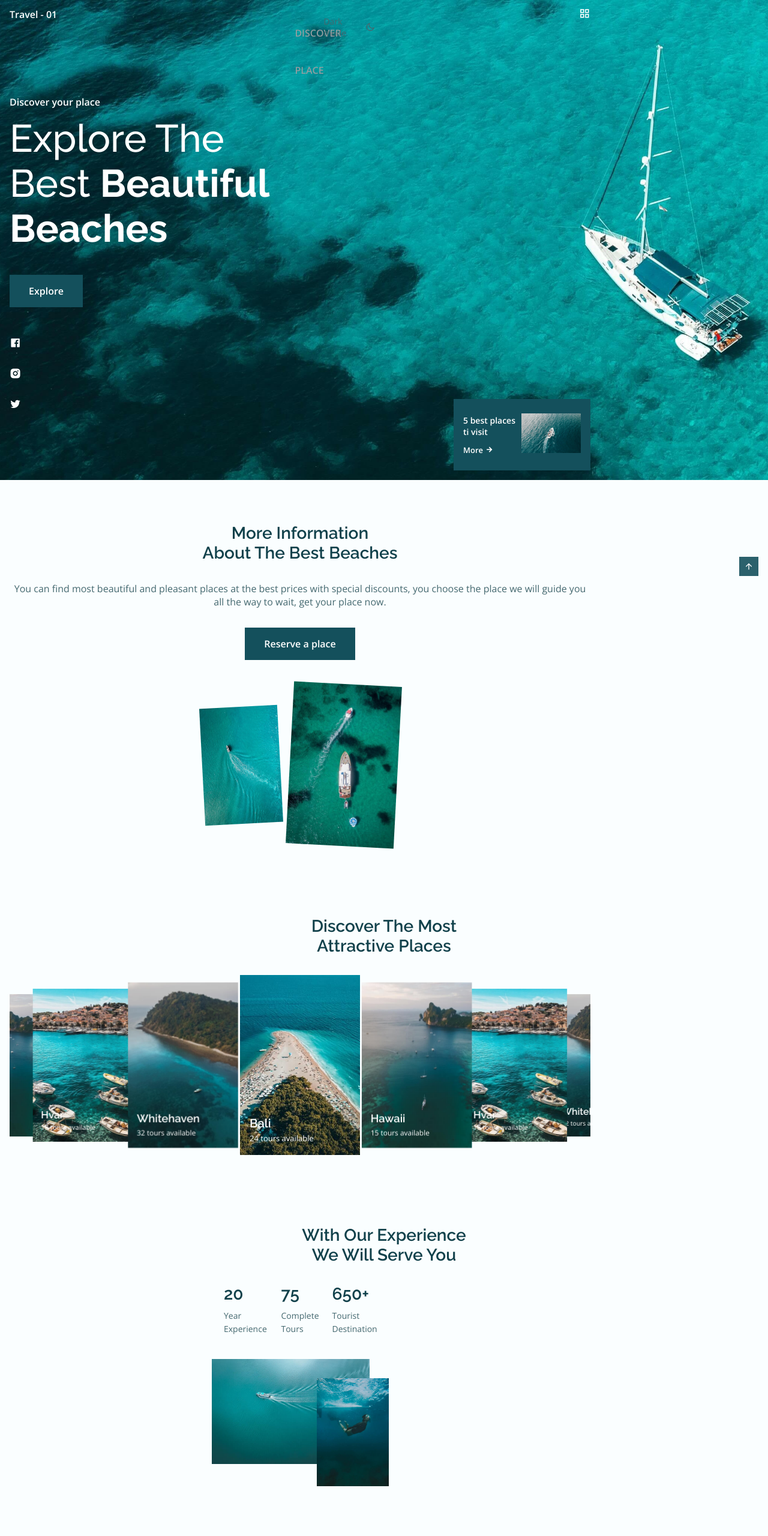
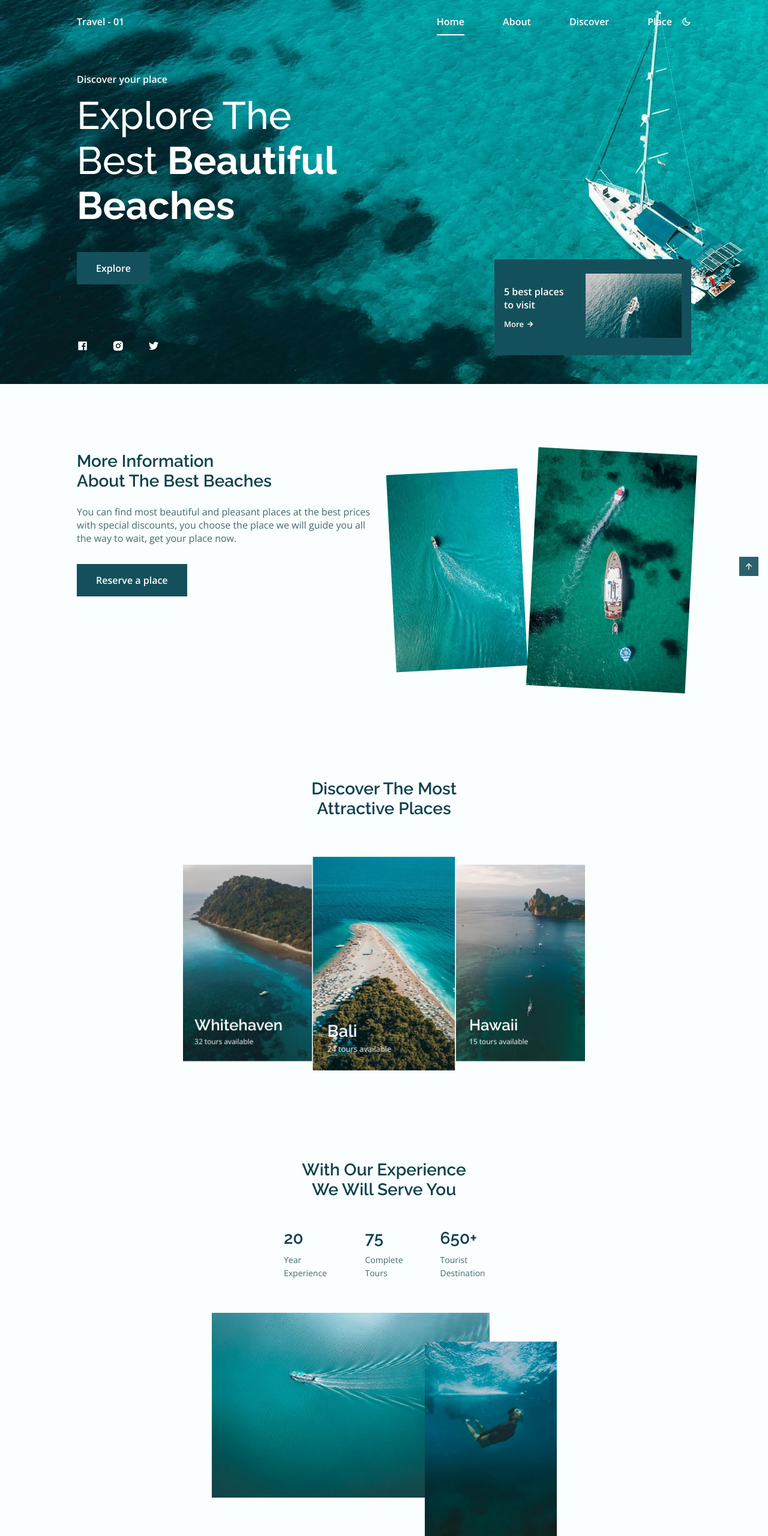
Before and after one commit to freetimezp/js-travel-01, a plain HTML site: page index.html in a window 1280 px wide. Shown: the top 2560 px of the page at 60% size. Drawn offline with nearby package versions, Linux system fonts and the light colour scheme.

Commit message:
15. js-travel-01. Responsive view.

```diff
--- a/assets/css/styles.css
+++ b/assets/css/styles.css
@@ -818,12 +818,273 @@ input {
 
 /*=============== MEDIA QUERIES ===============*/
 /* For small devices */
+@media screen and (max-width: 340px) {
+    .home__info {
+        width: 190px;
+        padding: 0.5rem;
+    }
 
+    .place__container {
+        grid-template-columns: max-content;
+        justify-content: center;
+    }
+
+    .experience__img,
+    .video__container {
+        padding: 0;
+    }
+
+    .experience__content {
+        padding: 0;
+    }
+
+    .experience__overlay:nth-child(1) {
+        width: 190px;
+    }
+
+    .experience__overlay:nth-child(2) {
+        width: 80px;
+    }
+}
 
 /* For medium devices */
+@media screen and (min-width: 568px) {
+    .video__container {
+        display: grid;
+        grid-template-columns: 0.6fr;
+        justify-content: center;
+    }
 
+    .place__container {
+        grid-template-columns: repeat(3, max-content);
+    }
+
+    .subscribe__form {
+        width: 470px;
+        margin: 0 auto;
+    }
+}
+
+@media screen and (min-width: 768px) {
+    body {
+        margin: 0;
+    }
+
+    .nav {
+        height: calc(var(--header-height) + 1.5rem);
+    }
+    .nav__link {
+        color: var(--white-color);
+        text-transform: initial;
+    }
+    .nav__link:hover {
+        color: var(--white-color);
+    }
+    .nav__dark {
+        position: initial;
+    }
+    .nav__menu {
+        display: flex;
+        column-gap: 1rem;
+    }
+    .nav__list {
+        flex-direction: row;
+        column-gap: 4rem;
+    }
+    .nav__toggle,
+    .nav__close,
+    .change-theme-name {
+        display: none;
+    }
+
+    .change-theme {
+        color: var(--white-color);
+    }
+
+    .active-link::before {
+        background-color: var(--white-color);
+    }
+
+    .scroll-header .nav__link {
+        color: var(--text-color);
+    }
+
+    .scroll-header .active-link {
+        color: var(--title-color);
+    }
+
+    .scroll-header .active-link::before {
+        background-color: var(--title-color);
+    }
+
+    .scroll-header .change-theme {
+        color: var(--text-color);
+    }
+
+    .section {
+        padding: 7rem 0 2rem;
+    }
+
+    .home__container {
+        height: 100vh;
+        grid-template-rows: 1.8fr 0.5fr;
+    }
+    .home__data {
+        align-self: flex-end;
+    }
+    .home__social {
+        flex-direction: row;
+        align-self: flex-end;
+        margin-bottom: 3rem;
+        column-gap: 2.5rem;
+    }
+    .home__info {
+        bottom: 3rem;
+    }
+
+    .about__container {
+        grid-template-columns: repeat(2, 1fr);
+        align-content: center;
+    }
+    .about__data,
+    .about__title {
+        text-align: initial;
+    }
+    .about__title {
+        margin-bottom: var(--mb-1-5);
+    }
+    .about__description {
+        margin-bottom: var(--mb-2);
+    }
+
+    .discover__container {
+        width: 610px;
+        margin-left: auto;
+        margin-right: auto;
+    }
+
+    .discover__container,
+    .place__container {
+        padding-top: 2rem;
+    }
+
+    .experience__overlay:nth-child(1) {
+        width: 363px;
+        margin-right: 4rem;
+    }
+
+    .experience__overlay:nth-child(2) {
+        width: 160px;
+    }
+
+    .subscribe__bg {
+        background: none;
+        padding: 0;
+    }
+    .subscribe__container {
+        background-color: var(--first-color-second);
+        padding: 3.5rem 0;
+    }
+    .subscribe__input {
+        padding: 0 0.5rem;
+    }
+
+    .footer__rights {
+        flex-direction: row;
+        justify-content: space-between;
+    }
+}
 
 /* For large devices */
+@media screen and (min-width: 1024px) {
+    .container {
+        margin-left: auto;
+        margin-right: auto;
+    }
 
+    .home__container {
+        grid-template-rows: 2fr 0.5fr;
+    }
+    .home__info {
+        width: 328px;
+        grid-template-columns: 1fr 2fr;
+        column-gap: 2rem;
+    }
+    .home__info-title {
+        font-size: var(--normal-font-size);
+    }
+    .home__info-img {
+        width: 240px;
+    }
+
+    .about__img-one {
+        width: 240px;
+    }
+    .about__img-two {
+        width: 290px;
+    }
+
+    .discover__card {
+        width: 237px;
+    }
+    .discover__container {
+        width: 670px;
+    }
+    .discover__data {
+        left: 1.5rem;
+        bottom: 2rem;
+    }
+    .discover__title {
+        font-size: var(--h2-font-size);
+    }
+
+    .experience__content {
+        margin: var(--mb-1) 0;
+        column-gap: 3.5rem;
+    }
+    .experience__overlay:nth-child(1) {
+        width: 463px;
+        margin-right: 7rem;
+    }
+    .experience__overlay:nth-child(2) {
+        width: 220px;
+        top: 3rem;
+    }
+
+    .video__container {
+        grid-template-columns: 0.7fr;
+    }
+    .video__description {
+        padding: 0 8rem;
+    }
+
+    .place__container {
+        gap: 3rem 2rem;
+    }
+    .place__card,
+    .place__img {
+        height: 263px;
+    }
+
+    .footer__content {
+        justify-items: center;
+    }
+}
+
+@media screen and (min-width: 1200px) {
+    .container {
+        max-width: 1024px;
+    }
+}
 
 /* For tall screens on mobiles y desktop*/
+@media screen and (min-height: 721px) {
+    body {
+        margin: 0;
+    }
+
+    .home__container,
+    .home__img {
+        height: 640px;
+    }
+}
--- a/index.html
+++ b/index.html
@@ -78,7 +78,7 @@
 
                     <div class="home__info">
                         <div>
-                            <span class="home__info-title">5 best places ti visit</span>
+                            <span class="home__info-title">5 best places to visit</span>
                             <a href="#" class="button button--flex button--link home__info-button">
                                 More <i class="ri-arrow-right-line"></i>
                             </a>
```
